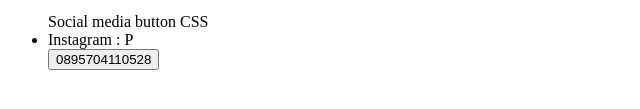
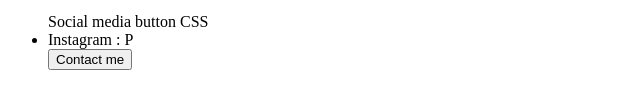
Before and after one commit to aleksander11111111111/belajar-github, a plain HTML site: page perkenalan diri.html in a window 1280 px wide. Shown: the part 613-722 px from the top of the page, 0-640 px from the left. Drawn offline with Linux system fonts and the light colour scheme.

Commit message:
Update perkenalan diri.html

```diff
--- a/perkenalan diri.html
+++ b/perkenalan diri.html
@@ -12,7 +12,7 @@
     <p>Jurusan : TKJ</p>
     <ul>Social media button CSS
     <li>Instagram : P</li>
-    <button>0895704110528</button>
+    <button type="button">Contact me</button>
     </ul>
 </body>
 </html>
```
